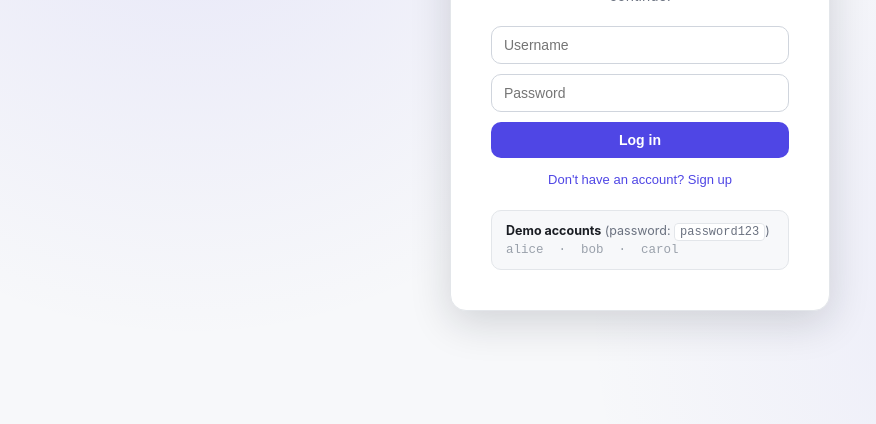
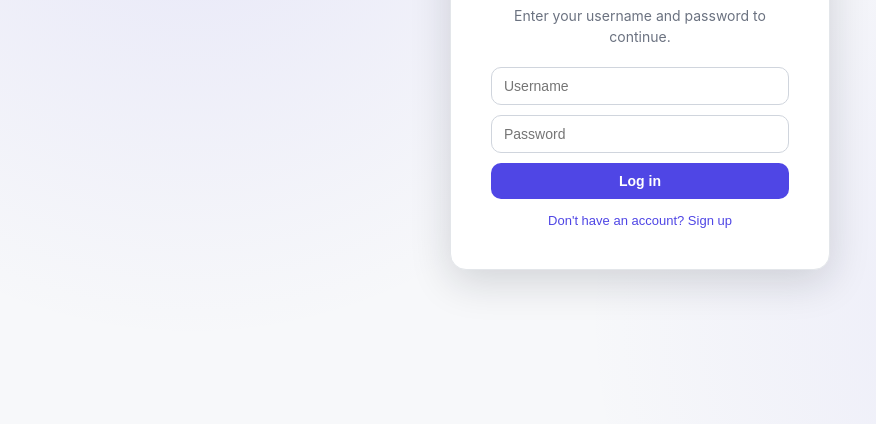
Before and after one commit to AsimShafique-59/Demo_Project, a website: page public/index.html in a window 1280 px wide. Shown: the part 324-748 px from the top of the page, without its empty margins (0-876 px from the left). Drawn offline with Linux system fonts and the light colour scheme.

Commit message:
feat: update authentication section in README, remove demo credentials from UI, and enhance logout button text

```diff
--- a/public/index.html
+++ b/public/index.html
@@ -24,11 +24,6 @@
     </form>
     <p id="signup-error" class="field-error" style="display:none"></p>
     <button type="button" id="toggle-mode-btn" class="link-btn">Don't have an account? Sign up</button>
-
-    <div class="demo-creds">
-      <strong>Demo accounts</strong> (password: <code>password123</code>)
-      <div class="demo-creds-names">alice &nbsp;·&nbsp; bob &nbsp;·&nbsp; carol</div>
-    </div>
   </div>
 </div>
 
@@ -47,7 +42,7 @@
         <span class="avatar" id="whoami-avatar"></span>
         <span id="whoami"></span>
       </div>
-      <button id="logout-btn" class="btn-ghost">Switch user</button>
+      <button id="logout-btn" class="btn-ghost">Log out</button>
     </div>
   </header>
 
--- a/public/style.css
+++ b/public/style.css
@@ -66,17 +66,6 @@ body {
   margin-top: 14px; padding: 0; font-weight: 500;
 }
 .link-btn:hover { text-decoration: underline; }
-
-.demo-creds {
-  margin-top: 22px; padding: 12px 14px; background: var(--bg); border: 1px solid var(--border);
-  border-radius: var(--radius-md); font-size: 12.5px; color: var(--text-muted); text-align: left;
-}
-.demo-creds strong { color: var(--text); font-size: 12.5px; }
-.demo-creds code {
-  background: var(--surface); border: 1px solid var(--border); border-radius: 4px;
-  padding: 1px 5px; font-size: 12px;
-}
-.demo-creds-names { margin-top: 4px; font-family: ui-monospace, monospace; color: var(--text-faint); }
 
 /* ---------- Avatars ---------- */
 .avatar {
```
Also changed, not shown: README.md.
